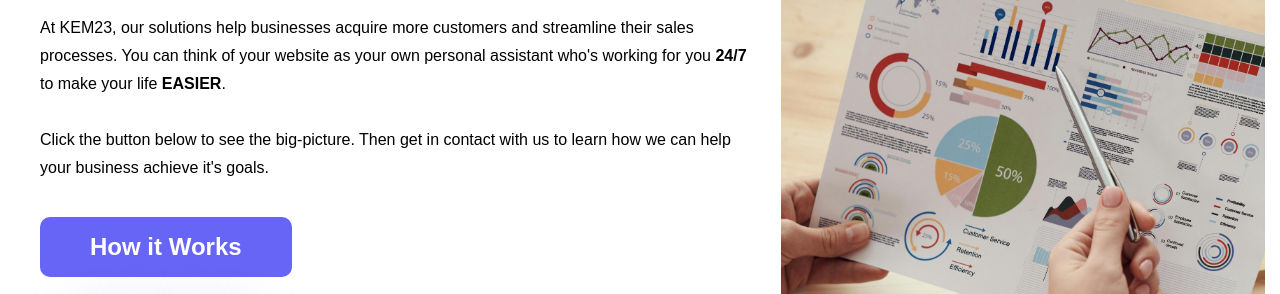
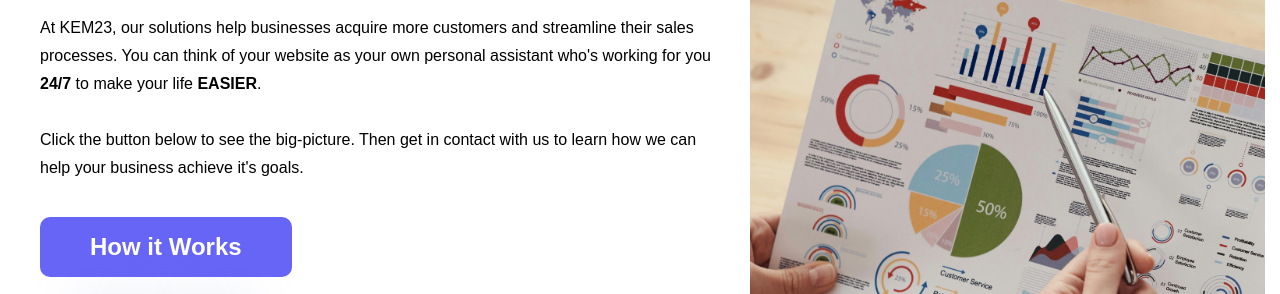
Before and after one commit to Kem2300/website, a plain HTML site: page index.html in a window 1280 px wide. Shown: the part 235-529 px from the top of the page. Drawn offline with nearby package versions, Linux system fonts and the light colour scheme.

Commit message:
Add files via upload

```diff
--- a/assets/css/styles.css
+++ b/assets/css/styles.css
@@ -528,10 +528,9 @@ ion-icon { pointer-events: none; }
 .hero { padding-block-start: var(--section-padding); }
 
 .hero img {
-	height: 100%;
-	max-height: 100%;
-	max-width: 100%;
+	height: 780px;
 	object-fit: cover;
+	overflow: hidden;
 }
 
 .hero .container {
@@ -611,7 +610,6 @@ ion-icon { pointer-events: none; }
 	.hero-content {
         flex-direction: column;
         height: 100%;
-
     }
 
     .hero .social-link {
@@ -713,8 +711,9 @@ ion-icon { pointer-events: none; }
 
 /* ------------ SERVICES ------------ */
 .services img {
-	height: 100%;
+	height: 750px;
 	object-fit: cover;
+	overflow: hidden;
 }
 
 .services .container {
@@ -799,6 +798,7 @@ ion-icon { pointer-events: none; }
         flex-direction: column;
         height: 100%;
     }
+
     .text-content {
         flex: initial;
     }
```
